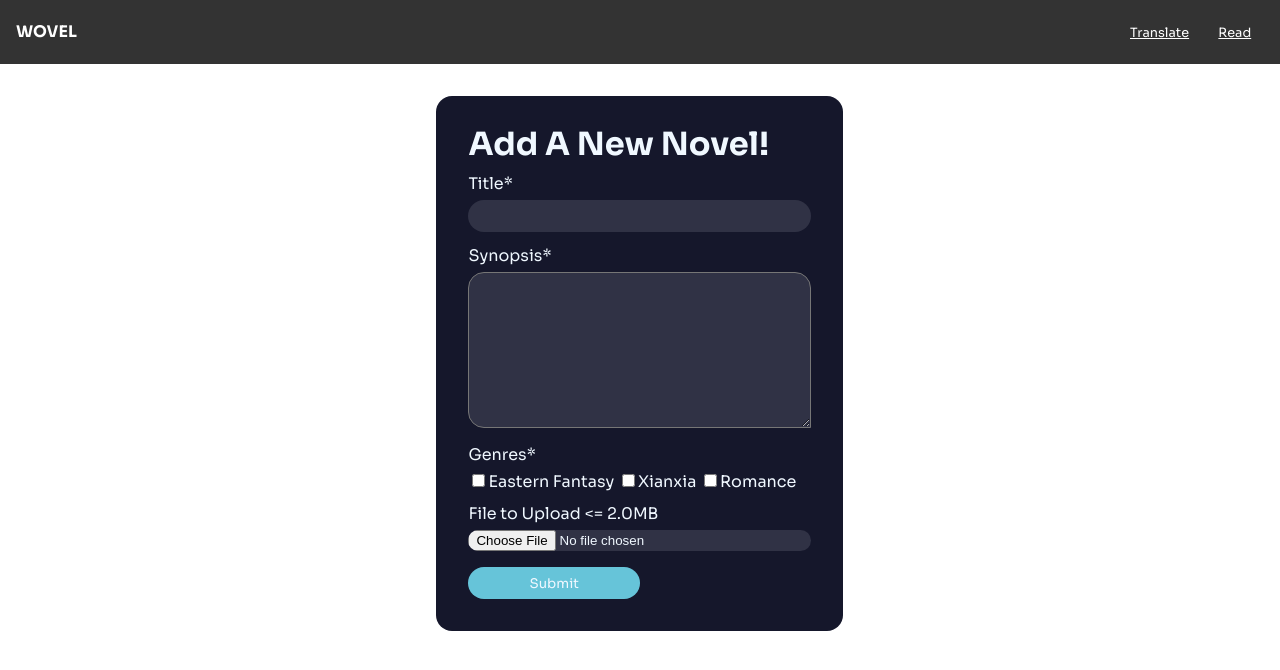
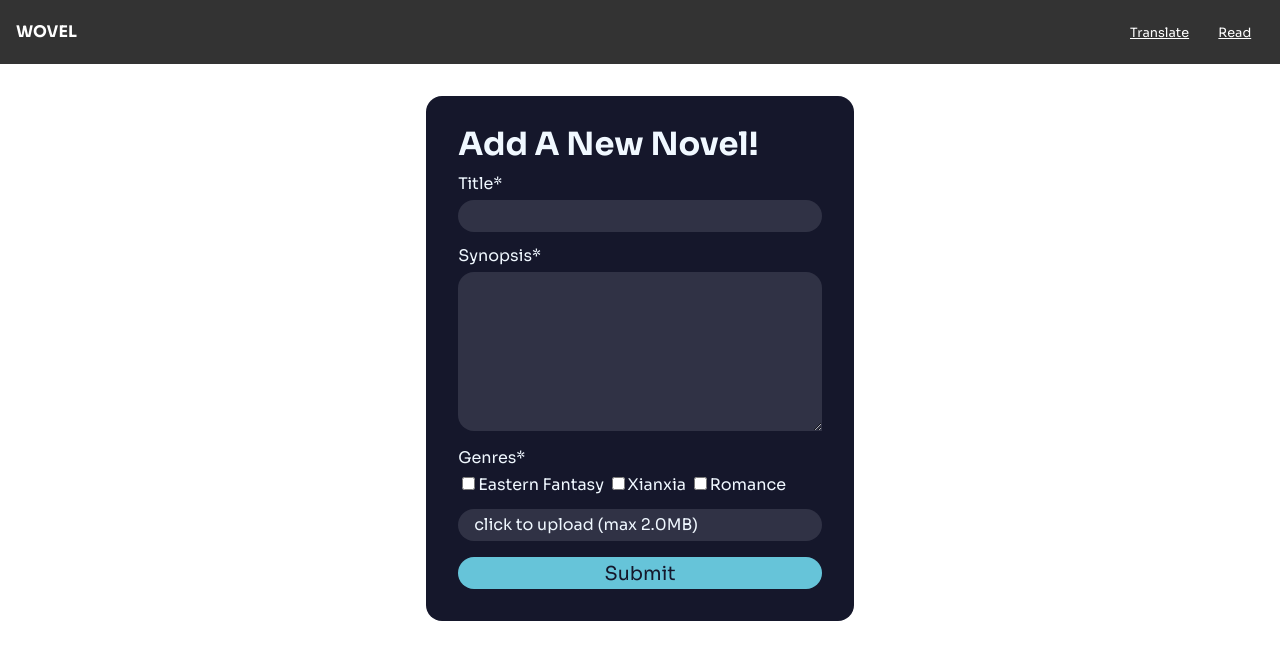
Before and after one commit to Yuheng3107/translationwebsite, a Django app: page /translators/addnovel in a window 1280 px wide. Shown: the top 670 px of the page. Run offline with Django 4.2, Linux system fonts and the light colour scheme; a user stored in the database is signed in; data comes from the database, SQL or seed files in the repository; some libraries are stand-ins or nearby versions.

Commit message:
Translator novel form update, fixed text contrast and input file

```diff
--- a/static/translator/css/translator_pages.css
+++ b/static/translator/css/translator_pages.css
@@ -2,8 +2,10 @@
     --form-bg: #15172B;
     --primary-button:rgb(102, 196, 217);
     --form-field-bg: #303245;
+    --formt-alert-bg:rgb(74, 74, 1);
     --form-text-primary: aliceblue;
     --form-text-muted:#9ca1ce;
+    --form-text-alert: rgb(250, 255, 183);
 }
 
 section {
@@ -37,12 +39,22 @@ form h1 {
     margin-bottom: 1rem;
 }
 
-form input {
+form input, form textarea {
     border:unset;
     width: 100%;
-    height:2rem;
     background-color: var(--form-field-bg);
     border-radius: 1rem;
+    color:var(--form-text-primary);
+    padding: 0 1em;
+}
+
+form input {
+    height:2rem;
+}
+
+form textarea {
+    border-bottom-right-radius: unset;
+    padding-top: 0.7em;
 }
 
 form input[type=checkbox] {
@@ -51,30 +63,44 @@ form input[type=checkbox] {
 }
 
 
-
-form textarea {
-    background-color:var(--form-field-bg);
-    width:100%;
-    border-radius: 1rem;
-    border-bottom-right-radius: unset;
-}
-
-
 /* #div_id_picture .controls{
     height:2rem;
 } */
+
+label[for=id_picture] {
+    background-color: var(--form-field-bg);
+    display:flex;
+    border-radius: 1rem;
+    height:2rem;
+    padding: 0 1em;
+    align-items:center;
+    cursor:pointer;
+}
+label[for=id_picture]:hover {
+    filter:brightness(1.3);
+}
+
 form input[type=file]{
-    height:100%;
+    /* height:100%; */
+    display:none;
 }
 
 form input[type=submit] {
-    color:var(--form-text-primary);
+    color:var(--form-bg);
     background-color: var(--primary-button);
     font-family: 'Sora', sans-serif;
-    width:50%;
+    font-size:larger;
+    display:block;
+    cursor:pointer;
 }
 form input[type=submit]:hover{
-    filter:brightness(0.9)
+    filter:brightness(1.1)
+}
+
+form .help-block {
+    color: var(--form-text-primary);
+    background-color: var(--formt-alert-bg);
+    /* background-color:red; */
 }
 
 /* #endregion */
--- a/static/translator/js/novel_form.js
+++ b/static/translator/js/novel_form.js
@@ -0,0 +1,15 @@
+
+
+window.addEventListener("DOMContentLoaded", (e)=>{
+    const picLabel = document.querySelector("label[for=id_picture]");
+    const picture = document.querySelector("#id_picture");
+    picture.onchange = function () {
+        if (picture.files.length){
+            picLabel.innerHTML = picture.files[0].name;
+        } else {
+            picLabel.innerHTML = "no file chosen"
+        }
+    }
+
+
+})
--- a/translators/forms.py
+++ b/translators/forms.py
@@ -10,7 +10,7 @@ class NovelForm(forms.ModelForm):
     # Call this 'picture' so it gets copied from the form to the in-memory model
     # It will not be the "bytes", it will be the "InMemoryUploadedFile"
     # because we need to pull out things like content_type
-    picture = forms.FileField(required=False, label='File to Upload <= '+max_upload_limit_text)
+    picture = forms.FileField(required=False, label="click to upload (max "+max_upload_limit_text + ")")
     upload_field_name = 'picture'
 
     class Meta:
```
Also changed, not shown: static/reader/reader_novel_list.css (added).
